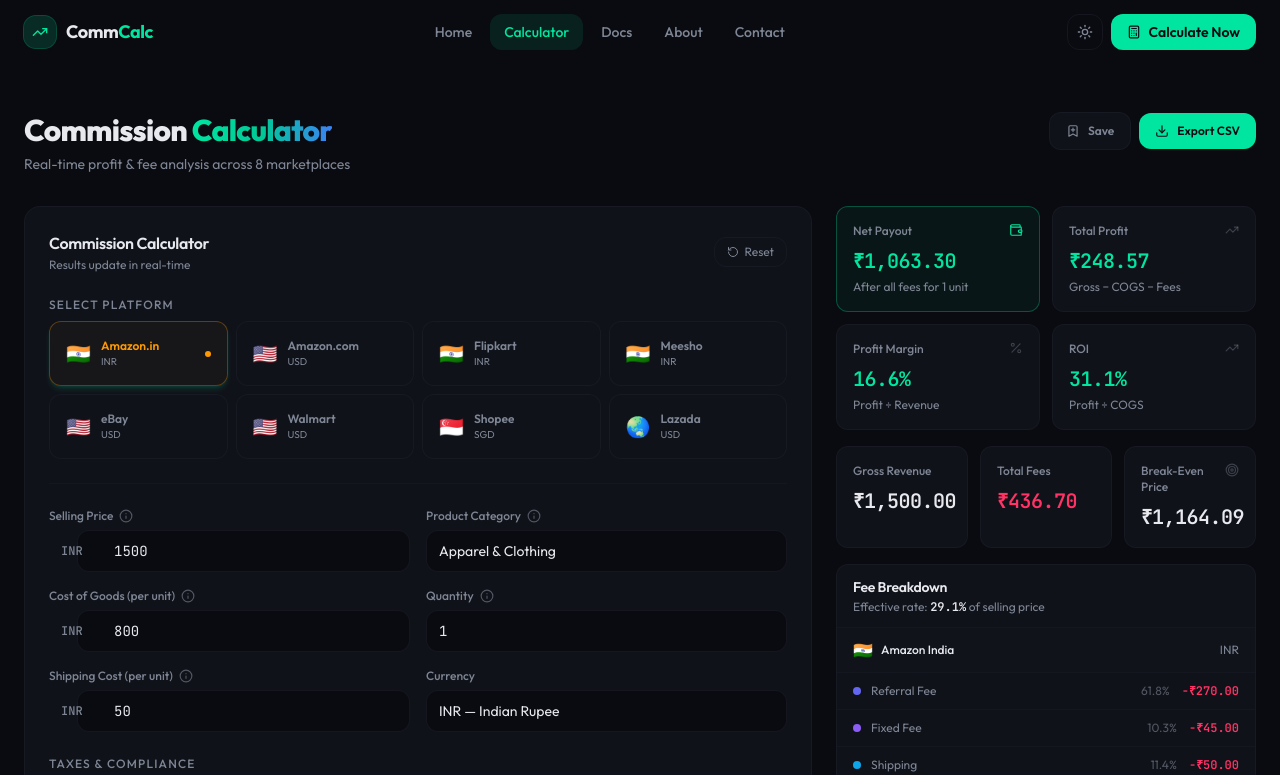
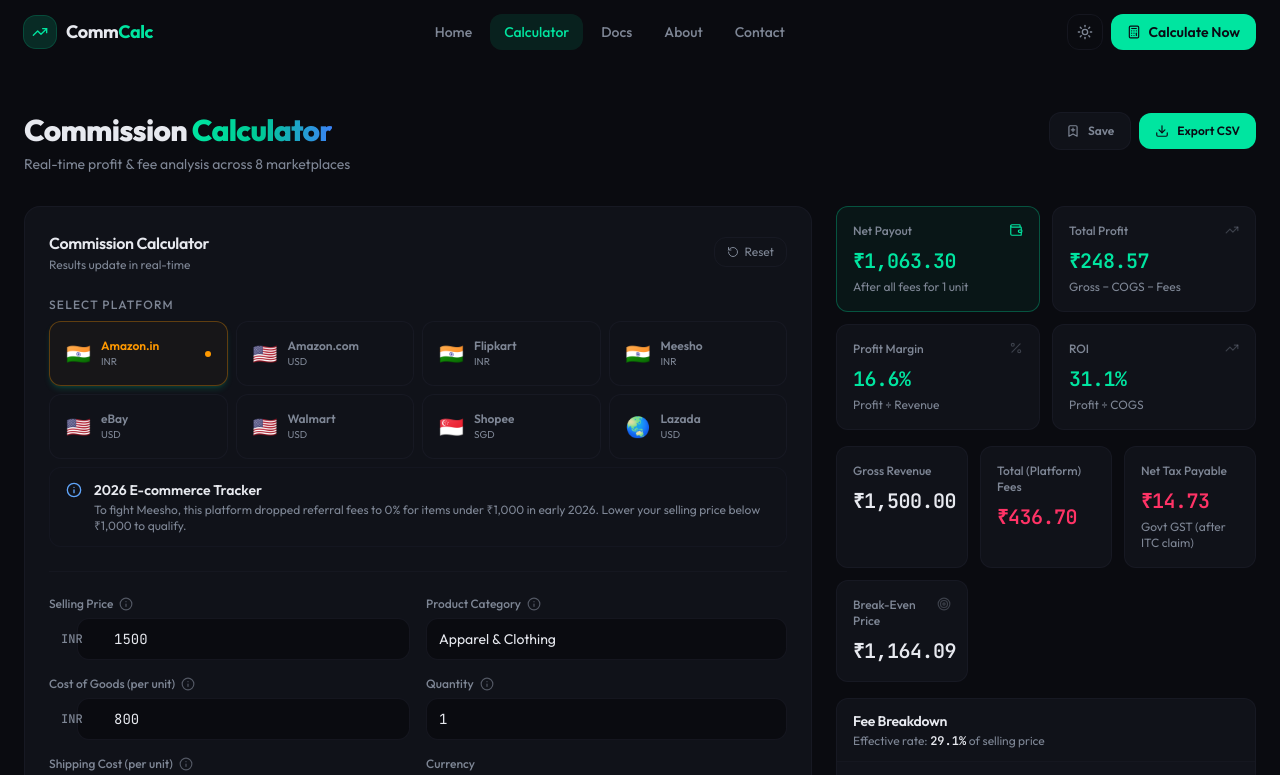
Before and after one commit to PrathameshBerad/commission-calculator, a Next.js app: page /calculator in a window 1280 px wide. Shown: the top 775 px of the page. Built offline with nearby package versions, Linux system fonts and the light colour scheme.

Commit message:
refactor: clear up tax breakdown UI terminology

```diff
--- a/components/calculator/CalculatorForm.tsx
+++ b/components/calculator/CalculatorForm.tsx
@@ -6,7 +6,7 @@
 import { getSuggestedGstRate } from '@/lib/gstLogic'
 import { PlatformSelector } from './PlatformSelector'
 import type { PlatformId } from '@/types'
-import { Info, RotateCcw } from 'lucide-react'
+import { Info, RotateCcw, CheckCircle2 } from 'lucide-react'
 import { cn } from '@/lib/utils'
 
 const TOOLTIP_MAP: Record<string, string> = {
@@ -142,6 +142,42 @@
           value={input.platform}
           onChange={(id: PlatformId) => setInput({ platform: id })}
         />
+
+        {/* Educational 2026 Timeline Alert */}
+        {['amazon-in', 'flipkart'].includes(input.platform) && (
+          <div
+            className={cn(
+              'mt-3 flex items-start gap-3 rounded-xl border px-4 py-3 transition-colors',
+              input.sellingPrice && input.sellingPrice <= 1000
+                ? 'border-[#00E5A0]/30 bg-[#00E5A0]/5'
+                : 'border-border/40 bg-muted/10'
+            )}
+          >
+            <div className="flex-shrink-0 mt-0.5">
+              {input.sellingPrice && input.sellingPrice <= 1000 ? (
+                <CheckCircle2 className="h-4 w-4 text-[#00E5A0]" />
+              ) : (
+                <Info className="h-4 w-4 text-blue-400" />
+              )}
+            </div>
+            <div>
+              <p
+                className={cn(
+                  'text-sm font-semibold transition-colors',
+                  input.sellingPrice && input.sellingPrice <= 1000 ? 'text-[#00E5A0]' : 'text-foreground'
+                )}
+              >
+                {input.sellingPrice && input.sellingPrice <= 1000
+                  ? '0% Commission Active'
+                  : '2026 E-commerce Tracker'}
+              </p>
+              <p className="text-xs text-muted-foreground mt-0.5">
+                To fight Meesho, this platform dropped referral fees to 0% for items under ₹1,000 in early 2026.
+                {!(input.sellingPrice && input.sellingPrice <= 1000) && ' Lower your selling price below ₹1,000 to qualify.'}
+              </p>
+            </div>
+          </div>
+        )}
       </div>
 
       {/* Divider */}
--- a/components/calculator/ResultsPanel.tsx
+++ b/components/calculator/ResultsPanel.tsx
@@ -157,10 +157,18 @@
           neutral
         />
         <MetricCard
-          label="Total Fees"
+          label="Total (Platform) Fees"
           value={fmt(output.totalFees)}
           positive={false}
         />
+        {output.outputGstAmount > 0 && (
+           <MetricCard
+             label="Net Tax Payable"
+             value={fmt(output.netGstPayable)}
+             subValue="Govt GST (after ITC claim)"
+             positive={false}
+           />
+        )}
         <MetricCard
           label="Break-Even Price"
           value={fmt(output.breakEvenPrice)}
--- a/lib/calculations.ts
+++ b/lib/calculations.ts
@@ -76,10 +76,16 @@
     (c) => c.name === input.category
   ) ?? platform.categories[0]
 
+  let derivedCommissionRate = categoryConfig.commissionRate
+  // 2026 E-commerce update: Amazon India and Flipkart 0% commission under 1000
+  if (['amazon-in', 'flipkart'].includes(input.platform) && P <= 1000) {
+    derivedCommissionRate = 0
+  }
+
   // Override with custom rates if provided
   const effectiveCategoryConfig = {
     ...categoryConfig,
-    commissionRate: customCommissionRate ?? categoryConfig.commissionRate,
+    commissionRate: customCommissionRate ?? derivedCommissionRate,
     fixedFee: customFixedFee ?? (categoryConfig.fixedFee ?? 0),
   }
 
@@ -218,23 +224,10 @@
 
   if (gstOnFees > 0) {
     feeBreakdown.push({
-      name: 'GST on Fees (ITC)',
+      name: '18% GST on Platform Fees',
       amount: round2(gstOnFees * Q),
       color: '#F59E0B',
-      tooltip: '18% GST on platform fees. Can be claimed as Input Tax Credit',
-    })
-  }
-
-  const taxableValue = isGstInclusive && calculateProductGst
-    ? P / (1 + productGstRate)
-    : P
-
-  if (outputGstAmount > 0) {
-    feeBreakdown.push({
-      name: `Product GST (Output) ${isGstInclusive ? 'Inclusive' : 'Exclusive'}`,
-      amount: outputGstAmount,
-      color: '#10B981',
-      tooltip: `Output GST at ${(productGstRate * 100).toFixed(1)}%. Taxable value: ${platform.currency}${round2(taxableValue * Q)}`,
+      tooltip: '18% tax charged by the platform on their referral and fixed fees. This offsets your final tax liability.',
     })
   }
 
```
